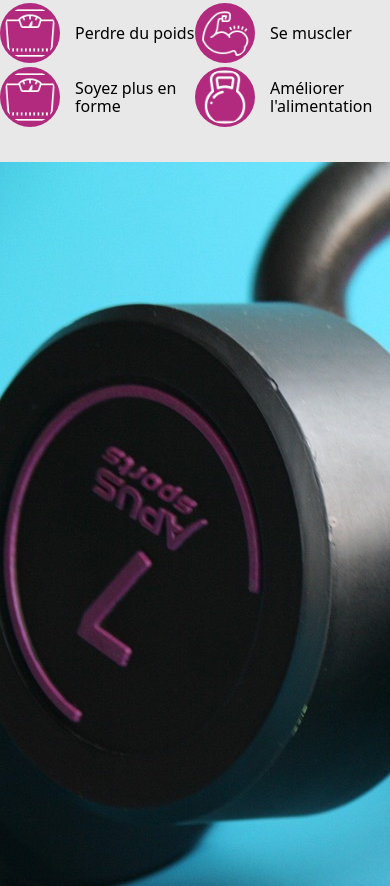
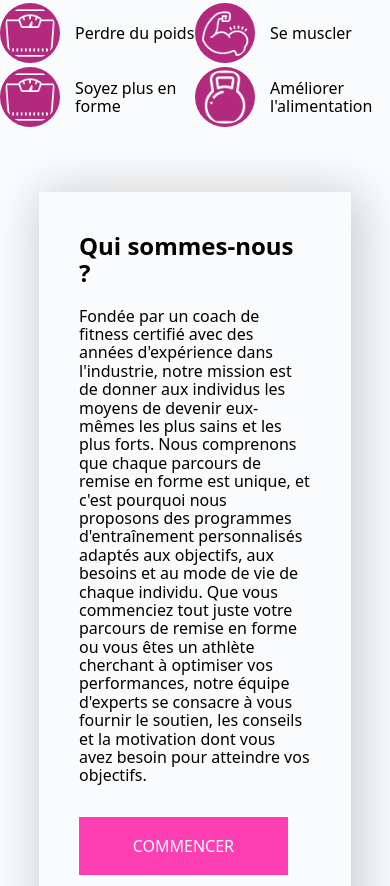
Before and after one commit to sia220/Site-vitrine-Coach, a website: page index.html in a window 390 px wide. Shown: the part 618-1504 px from the top of the page. Drawn offline with nearby package versions, Linux system fonts and the light colour scheme.

Commit message:
codage section about (all versions)

```diff
--- a/style.css
+++ b/style.css
@@ -92,7 +92,8 @@ h1 {
     justify-content: space-between;
 }
 .cta-nav,
-.cta {
+.cta,
+.cta-about {
     background-color: #fd3fb3;
     color: white;
 }
@@ -147,7 +148,6 @@ h1 {
 /* Section Features */
 
 .features {
-    background-color: rgb(232, 232, 232);
     display: flex;
     justify-content: space-around;
     padding: 30px 0;
@@ -183,4 +183,54 @@ h1 {
         width: 50%;
     }
 }
-/* Je dois regler l'affichage des features en mobile pour que ça soit beau*/
+
+/* Section About*/
+
+.about-us {
+    display: flex;
+    width: 90%;
+    margin: 30px auto;
+    border: transparent;
+    box-shadow: 5px 5px 45px 5px rgba(0, 0, 0, 0.19);
+}
+.img-about {
+    width: 50%;
+    background-size: contain;
+    text-align: center;
+    height: 500px;
+}
+.text-about-us {
+    padding: 40px;
+    width: 50%;
+    font-weight: 300;
+}
+.text-about-us h2 {
+    margin-top: 0;
+}
+.text-about-us p {
+    padding-bottom: 16px;
+}
+.cta-about {
+    padding: 20px;
+}
+
+@media only screen and (max-width: 900px) {
+    .about-us {
+        flex-direction: column-reverse;
+        width: 80%;
+    }
+    .img-about {
+        width: 100%;
+    }
+    .text-about-us {
+        width: 100%;
+    }
+    .cta-about {
+        width: 90%;
+        display: inline-block;
+
+        text-align: center;
+    }
+}
+@mobile only screen and (max-width : 500px) {
+}
```
